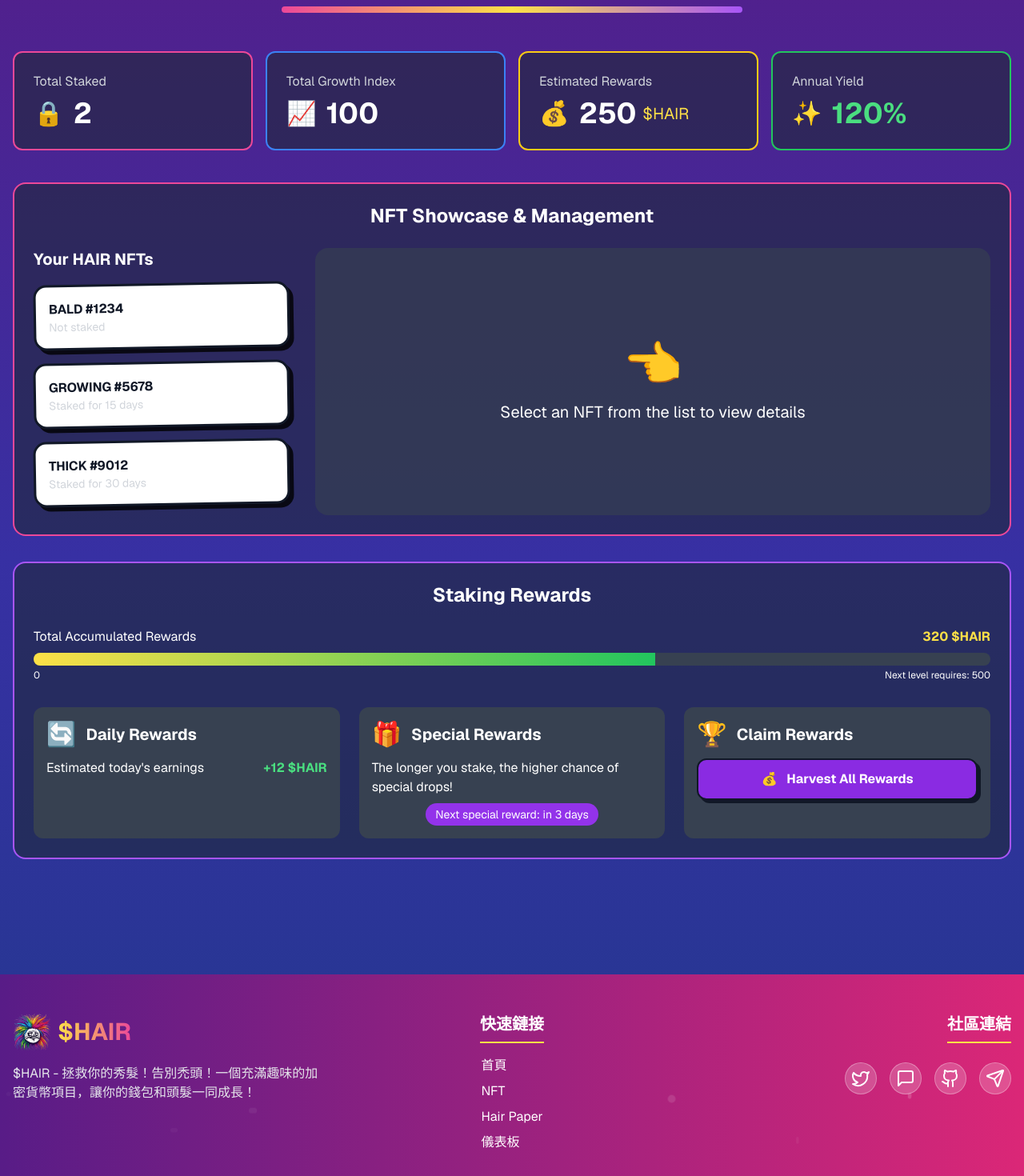
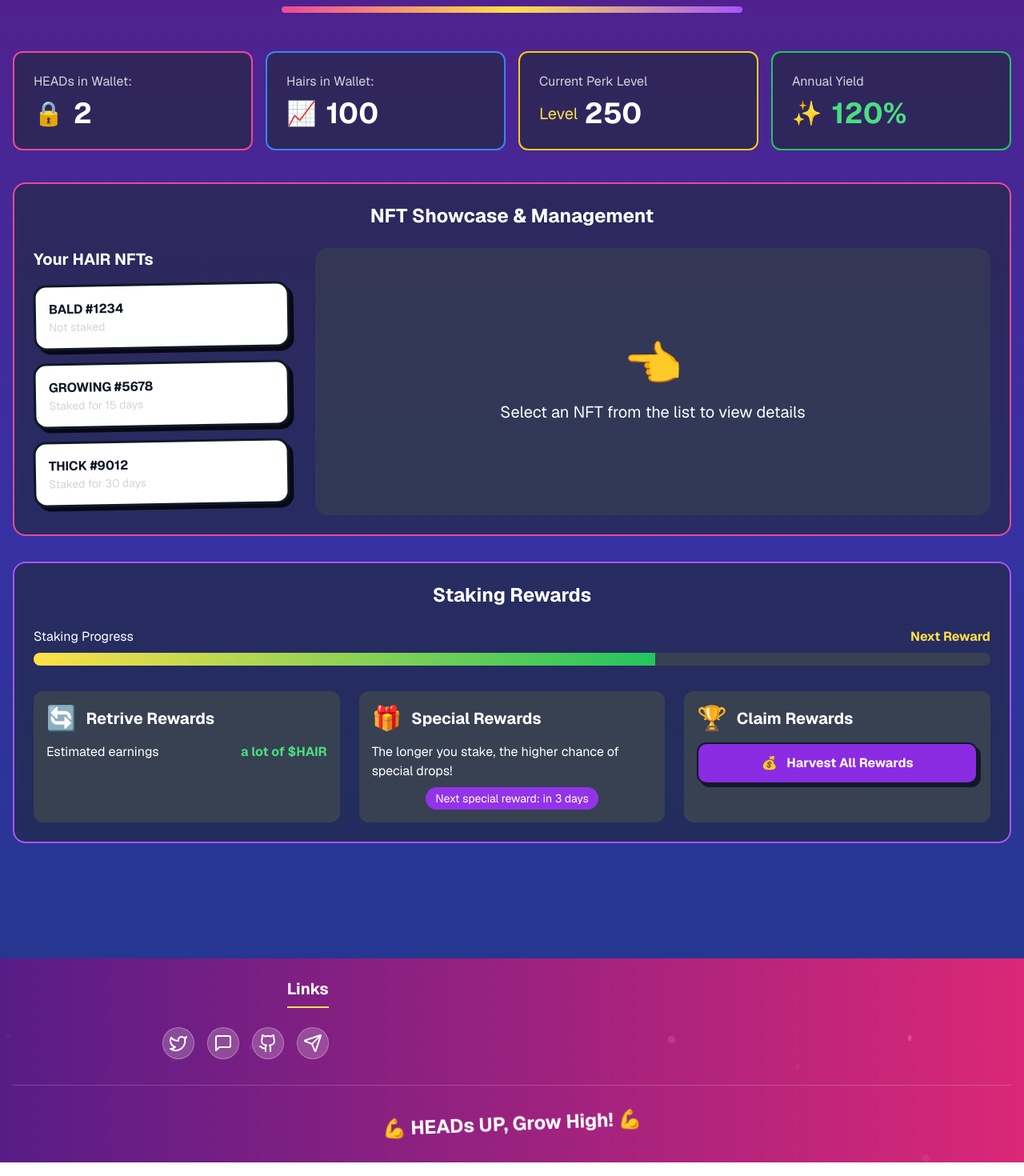
Before and after one commit to ZouBadCode/hair_meme, a Next.js app in the folder hair-r/: page /dashboard in a window 1280 px wide. Shown: the part 220-1690 px from the top of the page at 80% size. Built offline with nearby package versions, Linux system fonts and the light colour scheme; what @mysten/sui, @radix-ui/themes would draw is missing.

Commit message:
feat: add StakePanel component and update dashboard layout

```diff
--- a/hair-r/src/app/dashboard/page.jsx
+++ b/hair-r/src/app/dashboard/page.jsx
@@ -4,7 +4,7 @@ import NavThing from "@/components/navThing";
 import Footer from "@/components/Footer";
 import "../glowAnimation.css";
 import FrameAtom from "@/components/3ds/3dFrameatom";
-
+import StakePanel from "@/components/staker";
 export default function DashboardPage() {
   const [isLoading, setIsLoading] = useState(true);
   const [progress, setProgress] = useState(0);
@@ -196,7 +196,7 @@ export default function DashboardPage() {
           {/* Statistics cards section */}
           <div className="grid grid-cols-1 md:grid-cols-4 gap-4 mb-10">
             <div className="bg-gray-800 bg-opacity-60 rounded-xl p-6 border-2 border-pink-500">
-              <h3 className="text-gray-300 mb-2">Total Staked</h3>
+              <h3 className="text-gray-300 mb-2">HEADs in Wallet:</h3>
               <div className="flex items-center">
                 <span className="text-3xl mr-3">🔒</span>
                 <span className="text-4xl font-bold">{stats.totalStaked}</span>
@@ -204,7 +204,7 @@ export default function DashboardPage() {
             </div>
 
             <div className="bg-gray-800 bg-opacity-60 rounded-xl p-6 border-2 border-blue-500">
-              <h3 className="text-gray-300 mb-2">Total Growth Index</h3>
+              <h3 className="text-gray-300 mb-2">Hairs in Wallet:</h3>
               <div className="flex items-center">
                 <span className="text-3xl mr-3">📈</span>
                 <span className="text-4xl font-bold">
@@ -214,13 +214,13 @@ export default function DashboardPage() {
             </div>
 
             <div className="bg-gray-800 bg-opacity-60 rounded-xl p-6 border-2 border-yellow-400">
-              <h3 className="text-gray-300 mb-2">Estimated Rewards</h3>
+              <h3 className="text-gray-300 mb-2">Current Perk Level</h3>
               <div className="flex items-center">
-                <span className="text-3xl mr-3">💰</span>
+                <span className="text-xl mr-2 text-yellow-300">Level</span>
                 <span className="text-4xl font-bold">
                   {stats.estimatedRewards}
                 </span>
-                <span className="text-xl ml-2 text-yellow-300">$HAIR</span>
+
               </div>
             </div>
 
@@ -324,66 +324,7 @@ export default function DashboardPage() {
             </div>
 
             {/* 下方：Staking Rewards */}
-            <div className="bg-gray-800 bg-opacity-60 rounded-2xl border-2 border-purple-500 p-6">
-              <h2 className="text-2xl font-bold mb-6 text-center">
-                Staking Rewards
-              </h2>
-
-              <div className="mb-8">
-                <div className="flex justify-between mb-2">
-                  <span>Total Accumulated Rewards</span>
-                  <span className="font-bold text-yellow-300">320 $HAIR</span>
-                </div>
-                <div className="w-full bg-gray-700 h-4 rounded-full overflow-hidden">
-                  <div
-                    className="h-full bg-gradient-to-r from-yellow-300 to-green-500"
-                    style={{ width: "65%" }}
-                  ></div>
-                </div>
-                <div className="flex justify-between text-xs mt-1">
-                  <span>0</span>
-                  <span>Next level requires: 500</span>
-                </div>
-              </div>
-
-              <div className="grid grid-cols-1 md:grid-cols-3 gap-6">
-                <div className="bg-gray-700 rounded-xl p-4">
-                  <div className="flex items-center mb-3">
-                    <span className="text-3xl mr-3">🔄</span>
-                    <h3 className="font-bold text-xl">Daily Rewards</h3>
-                  </div>
-                  <div className="flex justify-between">
-                    <span>Estimated today's earnings</span>
-                    <span className="font-bold text-green-400">+12 $HAIR</span>
-                  </div>
-                </div>
-
-                <div className="bg-gray-700 rounded-xl p-4">
-                  <div className="flex items-center mb-3">
-                    <span className="text-3xl mr-3">🎁</span>
-                    <h3 className="font-bold text-xl">Special Rewards</h3>
-                  </div>
-                  <p>
-                    The longer you stake, the higher chance of special drops!
-                  </p>
-                  <div className="mt-2 text-center">
-                    <span className="inline-block px-3 py-1 bg-purple-600 rounded-full text-sm">
-                      Next special reward: in 3 days
-                    </span>
-                  </div>
-                </div>
-
-                <div className="bg-gray-700 rounded-xl p-4">
-                  <div className="flex items-center mb-3">
-                    <span className="text-3xl mr-3">🏆</span>
-                    <h3 className="font-bold text-xl">Claim Rewards</h3>
-                  </div>
-                  <button className="w-full meme-button">
-                    <span className="mr-2">💰</span> Harvest All Rewards
-                  </button>
-                </div>
-              </div>
-            </div>
+            <StakePanel />
           </div>
         </div>
       </div>
--- a/hair-r/src/components/Footer.jsx
+++ b/hair-r/src/components/Footer.jsx
@@ -35,7 +35,7 @@ const Footer = () => {
   ];
 
   return (
-    <footer className={`relative overflow-hidden py-12 ${
+    <footer className={`relative overflow-hidden py-6 ${
       theme === 'dark'
         ? 'bg-gradient-to-r from-gray-900 to-purple-900'
         : 'bg-gradient-to-r from-purple-900 to-pink-600'
@@ -60,48 +60,10 @@ const Footer = () => {
 
       <div className="max-w-7xl mx-auto px-4 relative z-10">
         <div className="grid grid-cols-1 md:grid-cols-3 gap-8 mb-8">
-          {/* Logo 和描述區 */}
-          <div className="flex flex-col items-center md:items-start">
-            <div className="flex items-center space-x-2 mb-4">
-              <img
-                src="/assets/hair.png"
-                alt="$HAIR Logo"
-                className="w-12 h-12 animate-pulse"
-              />
-              <span className="text-3xl font-bold bg-gradient-to-r from-yellow-300 to-pink-500 text-transparent bg-clip-text">
-                $HAIR
-              </span>
-            </div>
-            <p className="text-center md:text-left text-gray-200 max-w-md">
-              $HAIR - 拯救你的秀髮！告別禿頭！一個充滿趣味的加密貨幣項目，讓你的錢包和頭髮一同成長！
-            </p>
-          </div>
-
-          {/* 快速鏈接區 */}
-          <div className="flex flex-col items-center">
-            <h3 className="text-xl font-bold mb-4 border-b-2 border-yellow-300 pb-2">
-              快速鏈接
-            </h3>
-            <ul className="space-y-2">
-              <li>
-                <a href="/" className="hover:text-yellow-300 transition-colors duration-300">首頁</a>
-              </li>
-              <li>
-                <a href="/nft" className="hover:text-yellow-300 transition-colors duration-300">NFT</a>
-              </li>
-              <li>
-                <a href="/hairpaper" className="hover:text-yellow-300 transition-colors duration-300">Hair Paper</a>
-              </li>
-              <li>
-                <a href="/dashboard" className="hover:text-yellow-300 transition-colors duration-300">儀表板</a>
-              </li>
-            </ul>
-          </div>
-
           {/* 社交媒體按鈕區 */}
           <div className="flex flex-col items-center md:items-end">
             <h3 className="text-xl font-bold mb-4 border-b-2 border-yellow-300 pb-2">
-              社區連結
+              Links
             </h3>
             <div className="flex space-x-4 mt-2">
               {socialLinks.map((social, index) => (
@@ -132,11 +94,8 @@ const Footer = () => {
         {/* 底部口號 */}
         <div className="text-center pt-8 border-t border-white border-opacity-20">
           <h2 className="text-2xl font-bold mb-2 wiggle">
-            💪 Together Strong! 一起對抗掉髮！ 💪
+            💪 HEADs UP, Grow High! 💪
           </h2>
-          <p className="text-sm text-gray-300">
-            © {new Date().getFullYear()} $HAIR. 所有權利未保留，因為我們是開源的！
-          </p>
         </div>
       </div>
     </footer>
--- a/hair-r/src/components/navThing.jsx
+++ b/hair-r/src/components/navThing.jsx
@@ -68,9 +68,9 @@ const NavThing = () => {
         {/* 工具按鈕區域 */}
         <div className="flex items-center space-x-4">
           {/* 主題切換按鈕 */}
-          <div className="relative group">
+          {/* <div className="relative group">
             {themeContext ? <ThemeToggle /> : null}
-          </div>
+          </div> */}
 
           {/* 連接錢包按鈕 */}
           <div className="relative group">
--- /dev/null
+++ b/hair-r/src/components/staker.jsx
@@ -0,0 +1,60 @@
+const exp = require("constants");
+
+const StakePanel = () => {
+  return (
+    <div className="bg-gray-800 bg-opacity-60 rounded-2xl border-2 border-purple-500 p-6">
+      <h2 className="text-2xl font-bold mb-6 text-center">Staking Rewards</h2>
+
+      <div className="mb-8">
+        <div className="flex justify-between mb-2">
+          <span>Staking Progress</span>
+          <span className="font-bold text-yellow-300">Next Reward</span>
+        </div>
+        <div className="w-full bg-gray-700 h-4 rounded-full overflow-hidden">
+          <div
+            className="h-full bg-gradient-to-r from-yellow-300 to-green-500"
+            style={{ width: "65%" }}
+          ></div>
+        </div>
+      </div>
+
+      <div className="grid grid-cols-1 md:grid-cols-3 gap-6">
+        <div className="bg-gray-700 rounded-xl p-4">
+          <div className="flex items-center mb-3">
+            <span className="text-3xl mr-3">🔄</span>
+            <h3 className="font-bold text-xl">Retrive Rewards</h3>
+          </div>
+          <div className="flex justify-between">
+            <span>Estimated earnings</span>
+            <span className="font-bold text-green-400">a lot of $HAIR</span>
+          </div>
+        </div>
+
+        <div className="bg-gray-700 rounded-xl p-4">
+          <div className="flex items-center mb-3">
+            <span className="text-3xl mr-3">🎁</span>
+            <h3 className="font-bold text-xl">Special Rewards</h3>
+          </div>
+          <p>The longer you stake, the higher chance of special drops!</p>
+          <div className="mt-2 text-center">
+            <span className="inline-block px-3 py-1 bg-purple-600 rounded-full text-sm">
+              Next special reward: in 3 days
+            </span>
+          </div>
+        </div>
+
+        <div className="bg-gray-700 rounded-xl p-4">
+          <div className="flex items-center mb-3">
+            <span className="text-3xl mr-3">🏆</span>
+            <h3 className="font-bold text-xl">Claim Rewards</h3>
+          </div>
+          <button className="w-full meme-button">
+            <span className="mr-2">💰</span> Harvest All Rewards
+          </button>
+        </div>
+      </div>
+    </div>
+  );
+};
+
+export default StakePanel;
```
Also changed, not shown: hair-r/public/assets/hair.png.
